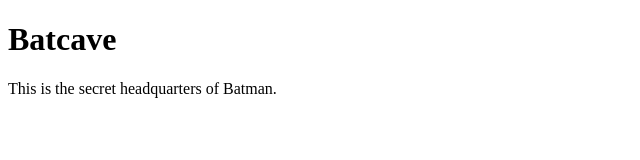
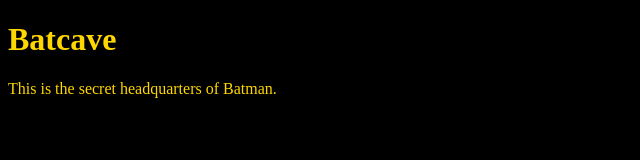
Before and after one commit to PatRileyGA/PatRileyGA.github.io, a plain HTML site: page unit1/Index.html in a window 1280 px wide. Shown: the whole page, without its empty margins (0-640 px from the left). Drawn offline with Linux system fonts and the light colour scheme.

Commit message:
Update Index.html

```diff
--- a/unit1/Index.html
+++ b/unit1/Index.html
@@ -2,9 +2,7 @@
 	<html>
         <head>
     		<title>BATCAVE</title>
-			<style>
-				<link rel="stylesheet" type="text/css" href="http://PatRileyGA.github.io/unit1/css/style.css">
-			</style>
+				<link rel="stylesheet" type="text/css" href="/css/style.css">
 	    </head>
     	<body>
     		<h1>Batcave</h1>
```
